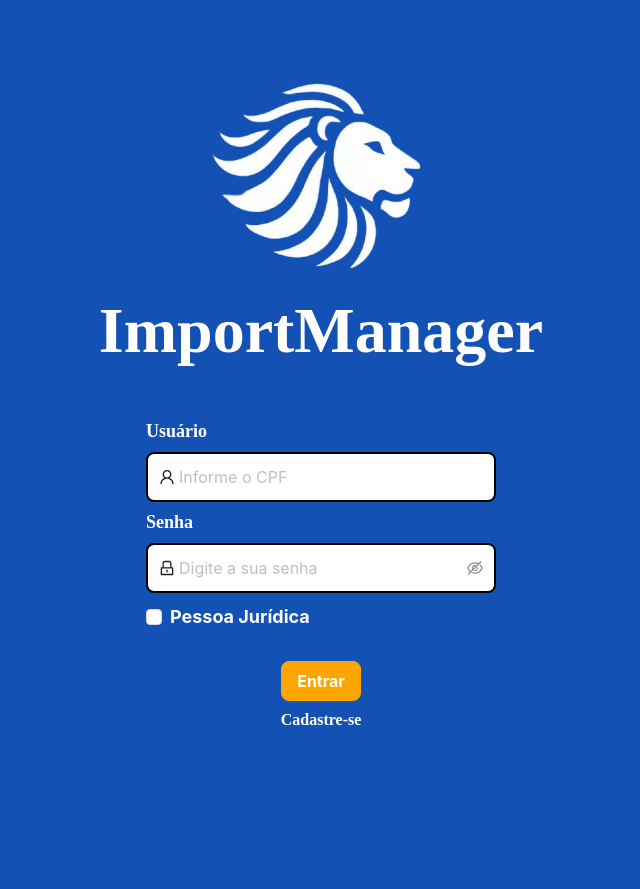
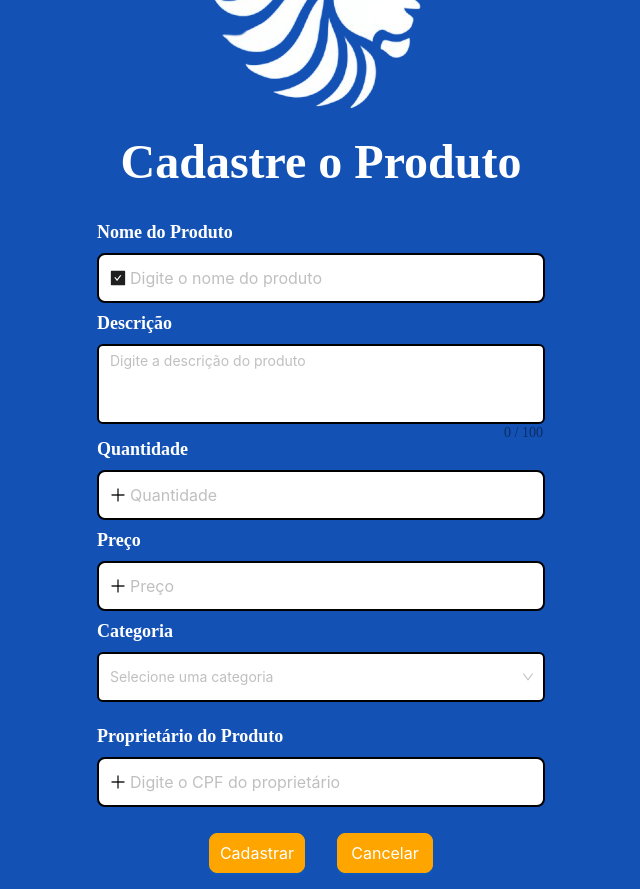
Before and after one commit to unclWill/ImportManager, a React (Create React App) app in the folder CLIENT/import-manager/: page / in a window 1280 px wide. Shown: the whole page, without its empty margins (319-959 px from the left). Before the commit the page ends 800 px from the top, so only its background shows below. Built offline with nearby package versions, Linux system fonts and the light colour scheme; a web font is replaced by a local one.

Commit message:
Finalização da estilização da página de cadastro de produto retido.

```diff
--- a/CLIENT/import-manager/src/App.js
+++ b/CLIENT/import-manager/src/App.js
@@ -1,9 +1,9 @@
-import LoginView from "./components/view/LoginView";
+import RegisterRetainedProduct from "./components/view/RegisterRetainedProduct";
 
 function App() {
   return (
     <div>
-      <LoginView />
+      <RegisterRetainedProduct />
     </div>
   );
 }
--- a/CLIENT/import-manager/src/components/view/RegisterRetainedProduct.js
+++ b/CLIENT/import-manager/src/components/view/RegisterRetainedProduct.js
@@ -1,7 +1,8 @@
 import { CheckSquareFilled, PlusOutlined } from "@ant-design/icons";
-import { Flex, Input } from "antd";
+import { Button, Flex, Form, Input, Select } from "antd";
 import React from "react";
 import "../../styles/styles.css";
+import "../../styles/registerRetainedProduct.css";
 
 export default function RegisterRetainedProduct() {
   const { TextArea } = Input;
@@ -11,7 +12,10 @@ export default function RegisterRetainedProduct() {
   };
   return (
     <div className="register-product-container">
-      <div className="login-form">
+      <div className="header-area">
+        <img src="/leao.png" alt="Logo" className="logo" />
+      </div>
+      <div className="product-register-form">
         <h1 className="title">Cadastre o Produto</h1>
         <label>Nome do Produto</label>
         <Input
@@ -20,14 +24,21 @@ export default function RegisterRetainedProduct() {
           placeholder="Digite o nome do produto"
           prefix={<CheckSquareFilled />}
         />
-        <label>Descrição</label>
+        <label style={{ marginBottom: "10px" }}>Descrição</label>
         <Flex vertical gap={32}>
           <TextArea
+            className="input"
             showCount
-            maxLength={200}
+            maxLength={100}
             onChange={onChange}
-            placeholder="Descreva o produto"
-            style={{ height: 70, resize: "none" }}
+            placeholder="Digite a descrição do produto"
+            style={{
+              height: 80,
+              resize: "none",
+              borderWidth: "2px",
+              borderColor: "#000000",
+              marginBottom: "15px",
+            }}
           />
         </Flex>
         <label>Quantidade</label>
@@ -45,12 +56,16 @@ export default function RegisterRetainedProduct() {
           prefix={<PlusOutlined />}
         />
         <label>Categoria</label>
-        <Input
-          className="input"
-          size="large"
-          placeholder="Categoria"
-          prefix={<PlusOutlined />}
-        />
+        <Form.Item>
+          <Select
+            className="product-register-select"
+            placeholder="Selecione uma categoria"
+          >
+            <Select.Option value=""></Select.Option>
+            <Select.Option value="Eletrônico">Eletrônico</Select.Option>
+            <Select.Option value="Vestuário">Vestuário</Select.Option>
+          </Select>
+        </Form.Item>
         <label>Proprietário do Produto</label>
         <Input
           className="input"
@@ -58,6 +73,32 @@ export default function RegisterRetainedProduct() {
           placeholder="Digite o CPF do proprietário"
           prefix={<PlusOutlined />}
         />
+        <div className="register-product-buttons-cadastro">
+          <Button
+            type="primary"
+            size="large"
+            style={{
+              backgroundColor: "#FFA500",
+              borderColor: "#FFA500",
+              width: "6rem",
+              margin: "1rem",
+            }}
+          >
+            Cadastrar
+          </Button>
+          <Button
+            type="primary"
+            size="large"
+            style={{
+              backgroundColor: "#FFA500",
+              borderColor: "#FFA500",
+              width: "6rem",
+              margin: "1rem",
+            }}
+          >
+            Cancelar
+          </Button>
+        </div>
       </div>
     </div>
   );
--- /dev/null
+++ b/CLIENT/import-manager/src/styles/registerRetainedProduct.css
@@ -0,0 +1,66 @@
+.register-product-container {
+  display: flex;
+  flex-direction: column;
+  justify-content: center;
+  align-items: center;
+  width: 100vw;
+  height: 100vh;
+  gap: 10px;
+  background-color: #1351b4;
+}
+
+.header-area > img {
+}
+
+.header-area {
+  display: flex;
+  flex-direction: column;
+  justify-content: flex-start;
+  align-items: flex-start;
+}
+
+.title {
+  text-align: center;
+  color: #ffffff;
+  font-size: 3rem;
+  margin-top: 0px;
+}
+
+.product-register-form {
+  display: flex;
+  flex-direction: column;
+}
+
+.product-register-form > label {
+  align-self: flex-start;
+  font-size: 18px;
+  font-weight: bold;
+  color: #ffffff;
+}
+
+.product-register-form > .input {
+  min-width: 35vw;
+  height: 50px;
+  margin-bottom: 10px;
+  margin-top: 10px;
+  border-color: #000000;
+  border-width: 2px;
+}
+
+.register-product-buttons-cadastro {
+  display: flex;
+  justify-content: center;
+}
+
+.product-register-select {
+  min-width: 35vw;
+  height: 50px;
+  margin-top: 10px;
+}
+
+.product-register-select .ant-select-selector {
+  height: 50px !important;
+  line-height: 48px !important;
+  border-color: #000000 !important;
+  border-width: 2px !important;
+}
```
